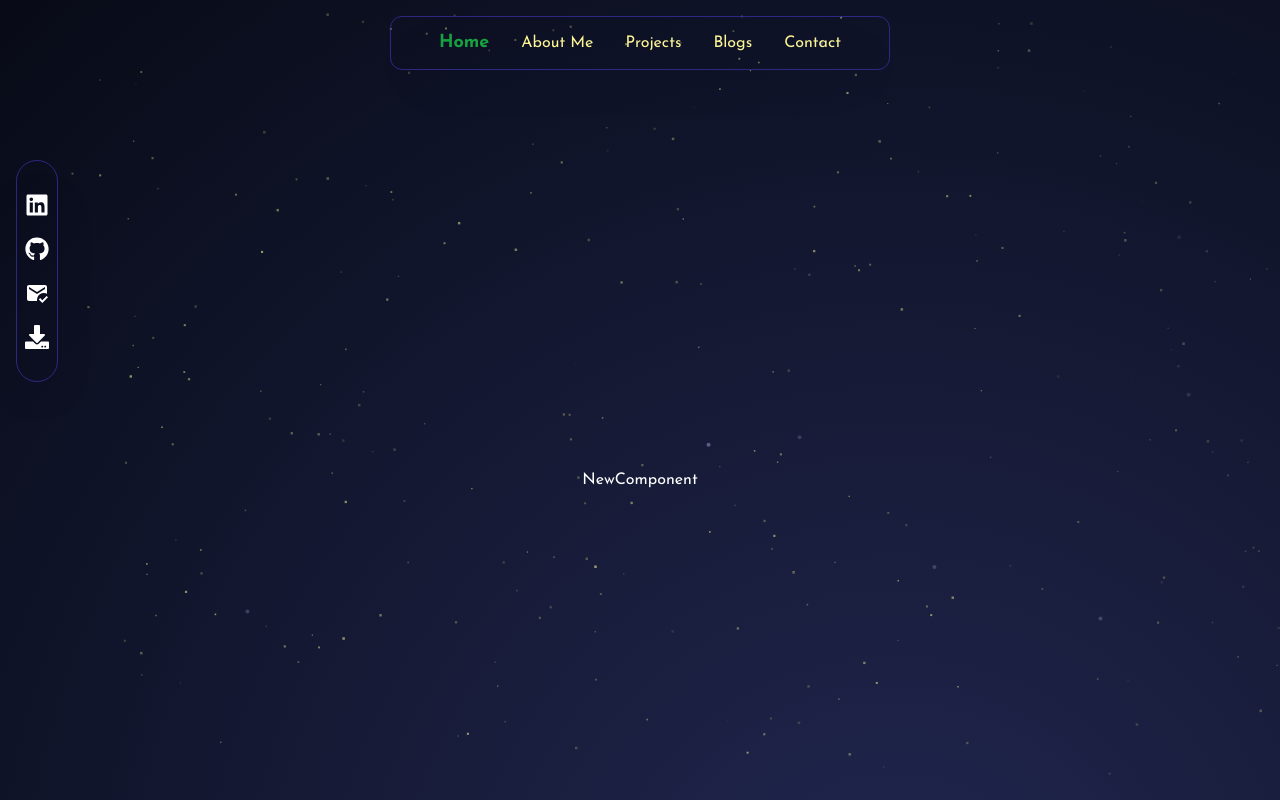
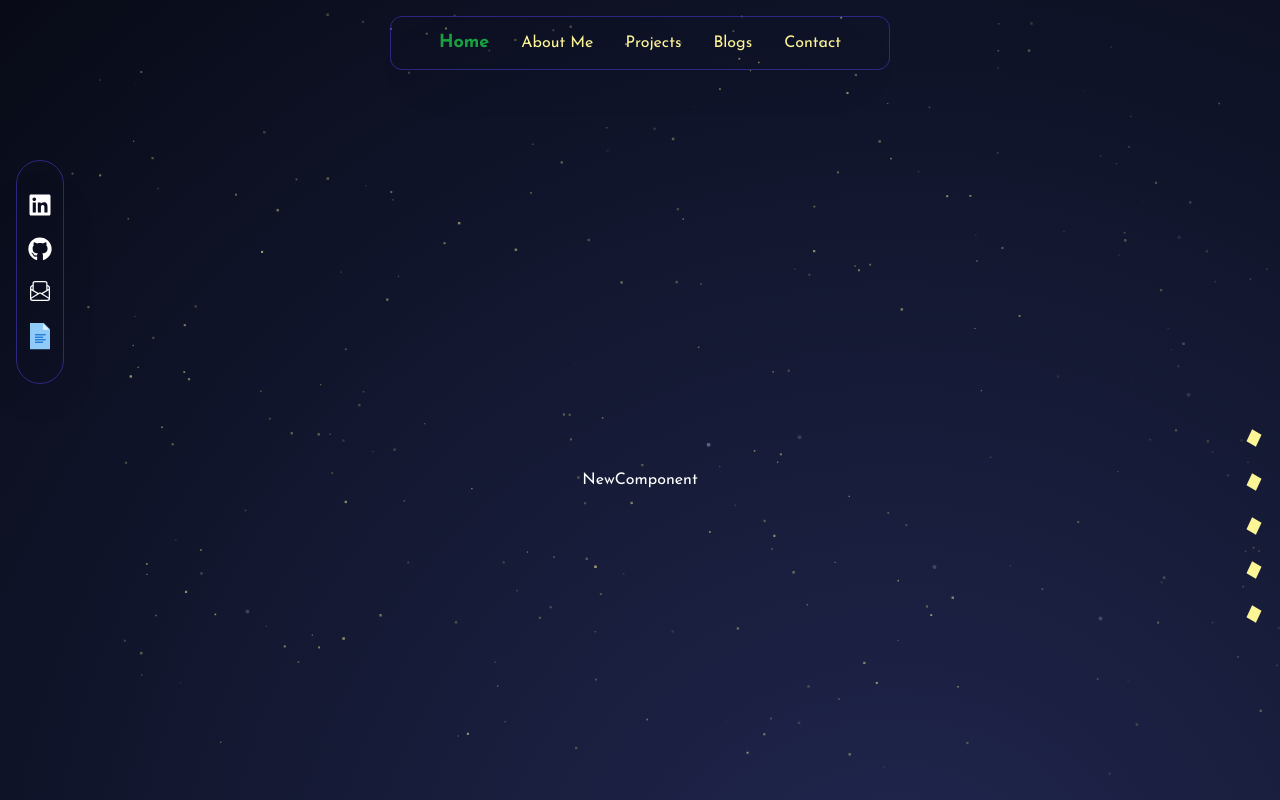
Before and after one commit to Rashedin-063/my-portfolio, a Next.js app: page / in a window 1280 px wide. Built offline with nearby package versions, Linux system fonts and the light colour scheme.

Commit message:
right sidebar added

```diff
--- a/package.json
+++ b/package.json
@@ -9,6 +9,8 @@
     "lint": "next lint"
   },
   "dependencies": {
+    "clsx": "^2.1.1",
+    "framer-motion": "^11.11.15",
     "next": "14.2.17",
     "next-themes": "^0.4.3",
     "react": "^18",
@@ -16,6 +18,7 @@
     "react-dom": "^18",
     "react-icons": "^5.3.0",
     "react-lottie": "^1.2.4",
+    "tailwind-merge": "^2.5.4",
     "three": "^0.170.0"
   },
   "devDependencies": {
--- a/src/app/page.tsx
+++ b/src/app/page.tsx
@@ -4,13 +4,20 @@ import NewComponent from '@/components/NewComponent';
 import Footer from '@/components/Footer';
 import Navbar from '../components/Navbar';
 import LeftSidebar from '@/components/LeftSidebar';
+import RightSidebar from '../components/RightSidebar';
 
 const Home: NextPage = () => {
   return (
     <div className="relative">
+      {/* left sidebar */}
       <div className="absolute top-20 md:left-2 lg:left-4">
         <LeftSidebar/>
       </div>
+      {/* right sidebar */}
+       <div className="absolute right-4 lg:right-8 top-60">
+        <RightSidebar/>
+      </div>
+      {/* main content */}
     <div className='max-w-7xl px-4 mx-auto'>
       <Navbar />
       <NewComponent />
--- a/src/components/LeftSidebar.tsx
+++ b/src/components/LeftSidebar.tsx
@@ -1,6 +1,7 @@
 import Link from 'next/link';
-import { FaDownload, FaFacebook, FaGithub, FaLinkedin } from 'react-icons/fa';
-import { MdMarkEmailRead } from 'react-icons/md';
+import { FaGithub, FaLinkedin, } from 'react-icons/fa';
+import { FcDocument } from "react-icons/fc";
+import { BsEnvelopePaper } from 'react-icons/bs';
 
 const LeftSidebar = () => {
   return (
@@ -14,11 +15,14 @@ const LeftSidebar = () => {
       <Link href='https://github.com/Rashedin-063' target='_blank'>
         <FaGithub className='text-lg md:text-xl xl:text-2xl text-white' />
       </Link>
-      <Link href='mailto:rashedinislam.06@gmail.com'>
-        <MdMarkEmailRead className='text-lg md:text-xl xl:text-2xl text-white' />
+      <Link href='mailto:rashedinislam.06@gmail.com' target='_blank'>
+        <BsEnvelopePaper className='text-base md:text-lg xl:text-xl text-white' />
       </Link>
-      <Link href=''>
-        <FaDownload className='text-lg md:text-xl xl:text-2xl text-white' />
+      <Link
+        href='https://drive.google.com/file/d/1IGL8bjSDCWHndTXuTmlA6mCoKOTl5guH/view?usp=sharing'
+        target='_blank'
+      >
+        <FcDocument className='text-xl md:text-2xl xl:text-3xl text-white' />
       </Link>
     </div>
   );
--- /dev/null
+++ b/src/components/RightSidebar.tsx
@@ -0,0 +1,12 @@
+const RightSidebar = () => {
+  return (
+    <div className=' flex flex-col justify-center items-center gap-y-8 fixed mt-48'>
+      <div className='h-3 w-3 bg-yellow-sunshine -skew-x-[25deg] skew-y-[25deg] '></div>
+      <div className='h-3 w-3 bg-yellow-sunshine -skew-x-[25deg] skew-y-[25deg] '></div>
+      <div className='h-3 w-3 bg-yellow-sunshine -skew-x-[25deg] skew-y-[25deg] '></div>
+      <div className='h-3 w-3 bg-yellow-sunshine -skew-x-[25deg] skew-y-[25deg] '></div>
+      <div className='h-3 w-3 bg-yellow-sunshine -skew-x-[25deg] skew-y-[25deg] '></div>
+    </div>
+  );
+};
+export default RightSidebar;
```
Also changed, not shown: 1 other file (tests, documents, lock files or other folders).
